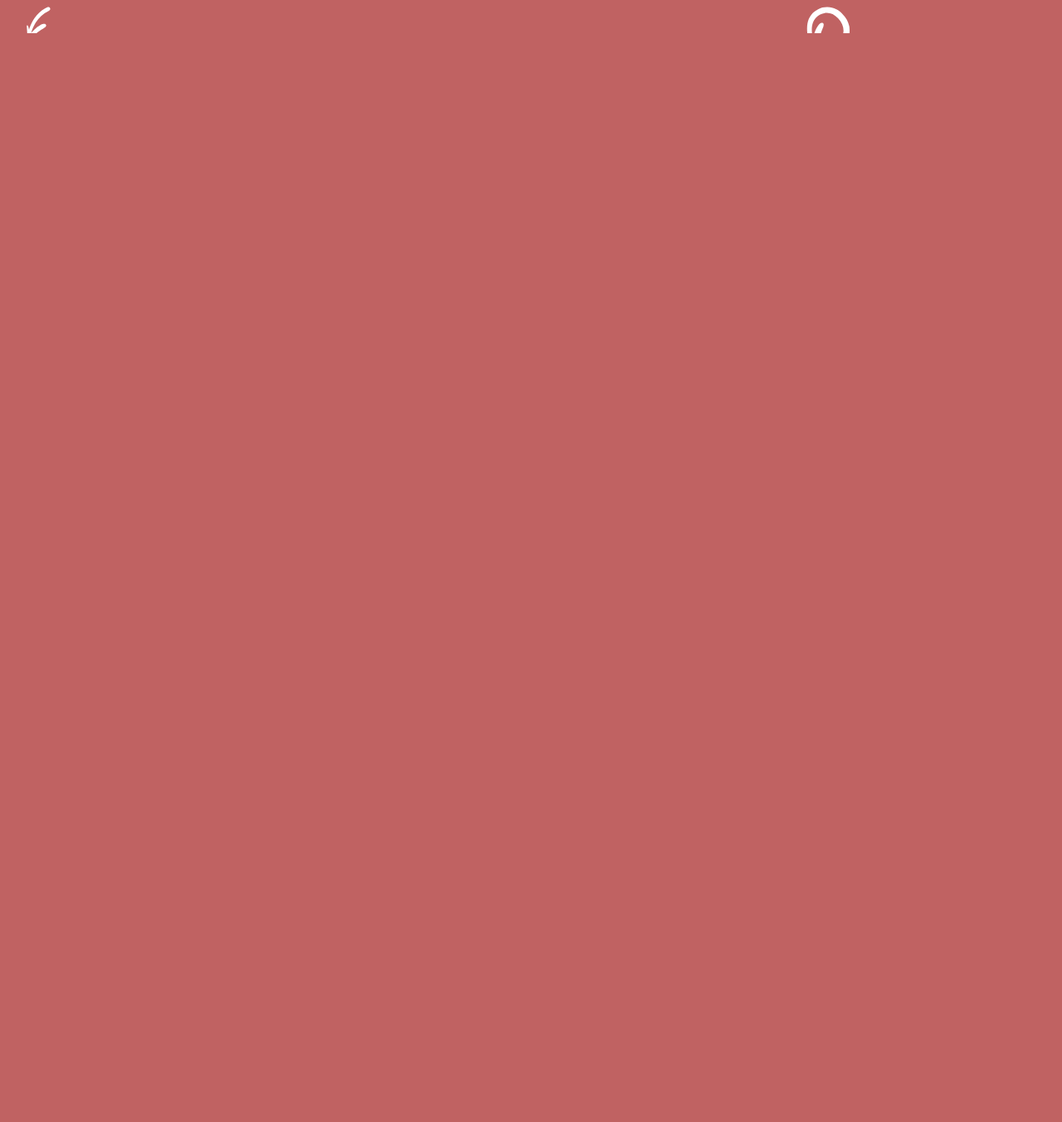
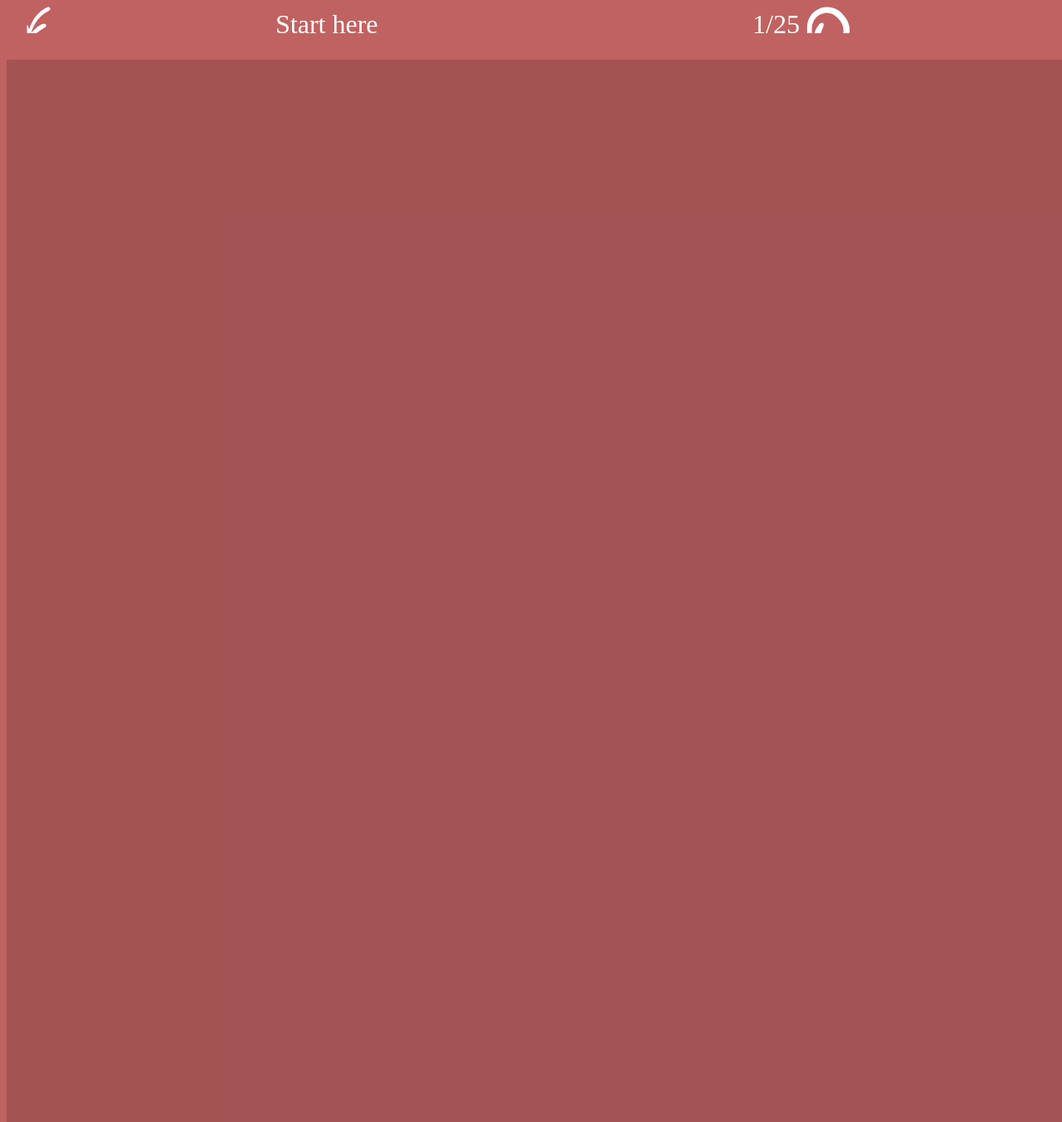
Before and after one commit to kharandziuk/react-flood, a React (Create React App) app: page / in a window 1280 px wide. Shown: the whole page at 83% size. Before the commit the page ends 808 px from the top, so only its background shows below. Built offline with nearby package versions, Linux system fonts and the light colour scheme; the HTML template or start-up script is replaced by a standard one.

Commit message:
html -> to react components

```diff
--- a/src/App.js
+++ b/src/App.js
@@ -6,10 +6,240 @@ import './App.scss';
 
 function App() {
   return (
-  <div class="top">
-    <Arrow/>
-    <Reset/>
-  </div>
+  <div>
+    <div className="top">
+      <div><Arrow/>{"Start here"}</div>
+      <div>{"1/25"}<Reset/></div>
+    </div>
+    <div className="frame">
+      <div className="board">
+        <div className="row">
+          <div className="col"></div>
+          <div className="col"></div>
+          <div className="col"></div>
+          <div className="col"></div>
+          <div className="col"></div>
+          <div className="col"></div>
+          <div className="col"></div>
+          <div className="col"></div>
+          <div className="col"></div>
+          <div className="col"></div>
+          <div className="col"></div>
+          <div className="col"></div>
+          <div className="col"></div>
+          <div className="col"></div>
+        </div>
+        <div className="row">
+          <div className="col"></div>
+          <div className="col"></div>
+          <div className="col"></div>
+          <div className="col"></div>
+          <div className="col"></div>
+          <div className="col"></div>
+          <div className="col"></div>
+          <div className="col"></div>
+          <div className="col"></div>
+          <div className="col"></div>
+          <div className="col"></div>
+          <div className="col"></div>
+          <div className="col"></div>
+          <div className="col"></div>
+        </div>
+        <div className="row">
+          <div className="col"></div>
+          <div className="col"></div>
+          <div className="col"></div>
+          <div className="col"></div>
+          <div className="col"></div>
+          <div className="col"></div>
+          <div className="col"></div>
+          <div className="col"></div>
+          <div className="col"></div>
+          <div className="col"></div>
+          <div className="col"></div>
+          <div className="col"></div>
+          <div className="col"></div>
+          <div className="col"></div>
+        </div>
+        <div className="row">
+          <div className="col"></div>
+          <div className="col"></div>
+          <div className="col"></div>
+          <div className="col"></div>
+          <div className="col"></div>
+          <div className="col"></div>
+          <div className="col"></div>
+          <div className="col"></div>
+          <div className="col"></div>
+          <div className="col"></div>
+          <div className="col"></div>
+          <div className="col"></div>
+          <div className="col"></div>
+          <div className="col"></div>
+        </div>
+        <div className="row">
+          <div className="col"></div>
+          <div className="col"></div>
+          <div className="col"></div>
+          <div className="col"></div>
+          <div className="col"></div>
+          <div className="col"></div>
+          <div className="col"></div>
+          <div className="col"></div>
+          <div className="col"></div>
+          <div className="col"></div>
+          <div className="col"></div>
+          <div className="col"></div>
+          <div className="col"></div>
+          <div className="col"></div>
+        </div>
+        <div className="row">
+          <div className="col"></div>
+          <div className="col"></div>
+          <div className="col"></div>
+          <div className="col"></div>
+          <div className="col"></div>
+          <div className="col"></div>
+          <div className="col"></div>
+          <div className="col"></div>
+          <div className="col"></div>
+          <div className="col"></div>
+          <div className="col"></div>
+          <div className="col"></div>
+          <div className="col"></div>
+          <div className="col"></div>
+        </div>
+        <div className="row">
+          <div className="col"></div>
+          <div className="col"></div>
+          <div className="col"></div>
+          <div className="col"></div>
+          <div className="col"></div>
+          <div className="col"></div>
+          <div className="col"></div>
+          <div className="col"></div>
+          <div className="col"></div>
+          <div className="col"></div>
+          <div className="col"></div>
+          <div className="col"></div>
+          <div className="col"></div>
+          <div className="col"></div>
+        </div>
+        <div className="row">
+          <div className="col"></div>
+          <div className="col"></div>
+          <div className="col"></div>
+          <div className="col"></div>
+          <div className="col"></div>
+          <div className="col"></div>
+          <div className="col"></div>
+          <div className="col"></div>
+          <div className="col"></div>
+          <div className="col"></div>
+          <div className="col"></div>
+          <div className="col"></div>
+          <div className="col"></div>
+          <div className="col"></div>
+        </div>
+        <div className="row">
+          <div className="col"></div>
+          <div className="col"></div>
+          <div className="col"></div>
+          <div className="col"></div>
+          <div className="col"></div>
+          <div className="col"></div>
+          <div className="col"></div>
+          <div className="col"></div>
+          <div className="col"></div>
+          <div className="col"></div>
+          <div className="col"></div>
+          <div className="col"></div>
+          <div className="col"></div>
+          <div className="col"></div>
+        </div>
+        <div className="row">
+          <div className="col"></div>
+          <div className="col"></div>
+          <div className="col"></div>
+          <div className="col"></div>
+          <div className="col"></div>
+          <div className="col"></div>
+          <div className="col"></div>
+          <div className="col"></div>
+          <div className="col"></div>
+          <div className="col"></div>
+          <div className="col"></div>
+          <div className="col"></div>
+          <div className="col"></div>
+          <div className="col"></div>
+        </div>
+        <div className="row">
+          <div className="col"></div>
+          <div className="col"></div>
+          <div className="col"></div>
+          <div className="col"></div>
+          <div className="col"></div>
+          <div className="col"></div>
+          <div className="col"></div>
+          <div className="col"></div>
+          <div className="col"></div>
+          <div className="col"></div>
+          <div className="col"></div>
+          <div className="col"></div>
+          <div className="col"></div>
+          <div className="col"></div>
+        </div>
+        <div className="row">
+          <div className="col"></div>
+          <div className="col"></div>
+          <div className="col"></div>
+          <div className="col"></div>
+          <div className="col"></div>
+          <div className="col"></div>
+          <div className="col"></div>
+          <div className="col"></div>
+          <div className="col"></div>
+          <div className="col"></div>
+          <div className="col"></div>
+          <div className="col"></div>
+          <div className="col"></div>
+          <div className="col"></div>
+        </div>
+        <div className="row">
+          <div className="col"></div>
+          <div className="col"></div>
+          <div className="col"></div>
+          <div className="col"></div>
+          <div className="col"></div>
+          <div className="col"></div>
+          <div className="col"></div>
+          <div className="col"></div>
+          <div className="col"></div>
+          <div className="col"></div>
+          <div className="col"></div>
+          <div className="col"></div>
+          <div className="col"></div>
+          <div className="col"></div>
+        </div>
+        <div className="row">
+          <div className="col"></div>
+          <div className="col"></div>
+          <div className="col"></div>
+          <div className="col"></div>
+          <div className="col"></div>
+          <div className="col"></div>
+          <div className="col"></div>
+          <div className="col"></div>
+          <div className="col"></div>
+          <div className="col"></div>
+          <div className="col"></div>
+          <div className="col"></div>
+          <div className="col"></div>
+          <div className="col"></div>
+        </div>
+      </div>
+    </div>
+ </div>
   );
 }
 
```
